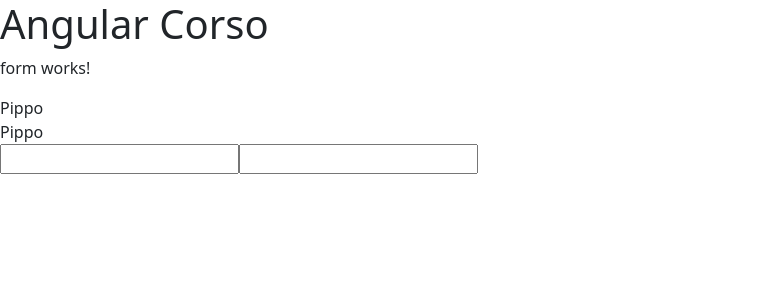
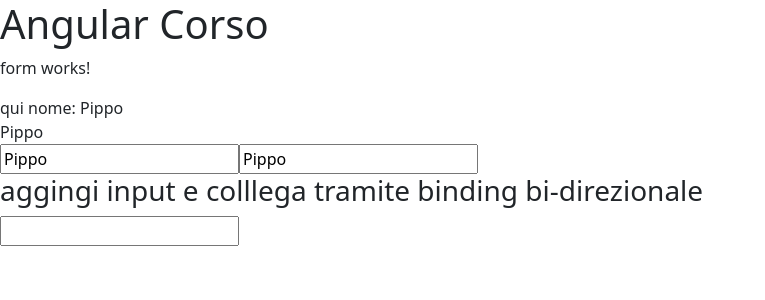
Before and after one commit to ironmanromeo/angular-corso, an Angular app: page / in a window 1280 px wide. Shown: the top 300 px of the page, without its empty margins (0-765 px from the left). Built offline with nearby package versions, Linux system fonts and the light colour scheme.

Commit message:
Lezione 5 - Binding da e verso input

```diff
--- a/src/app/form/form.component.html
+++ b/src/app/form/form.component.html
@@ -1,7 +1,12 @@
 <p>form works!</p>
 
-<div>{{ nome }}</div>
+<div>qui nome: {{ nome }}</div>
 <div [innerText]="nome"></div>
 
-<input type="text" (input)="onInput($event)">
-<input type="text" (input)="onInput($event)">
+<input type="text" [value]="nome" (input)="onInput($event)">
+<input type="text" [value]="nome" (input)="onInput($event)">
+
+<h3>aggingi input e colllega tramite binding bi-direzionale</h3>
+
+
+<input >
```
